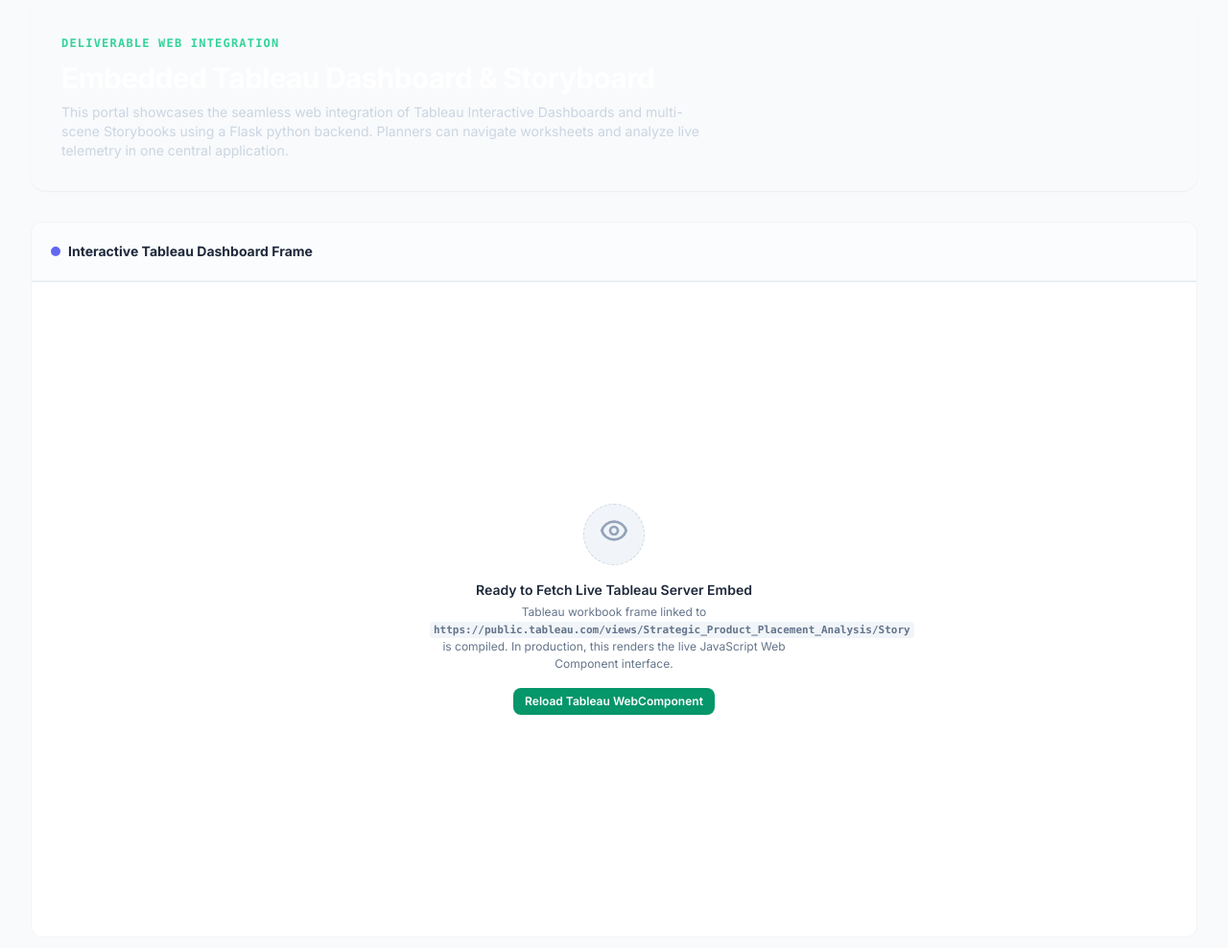
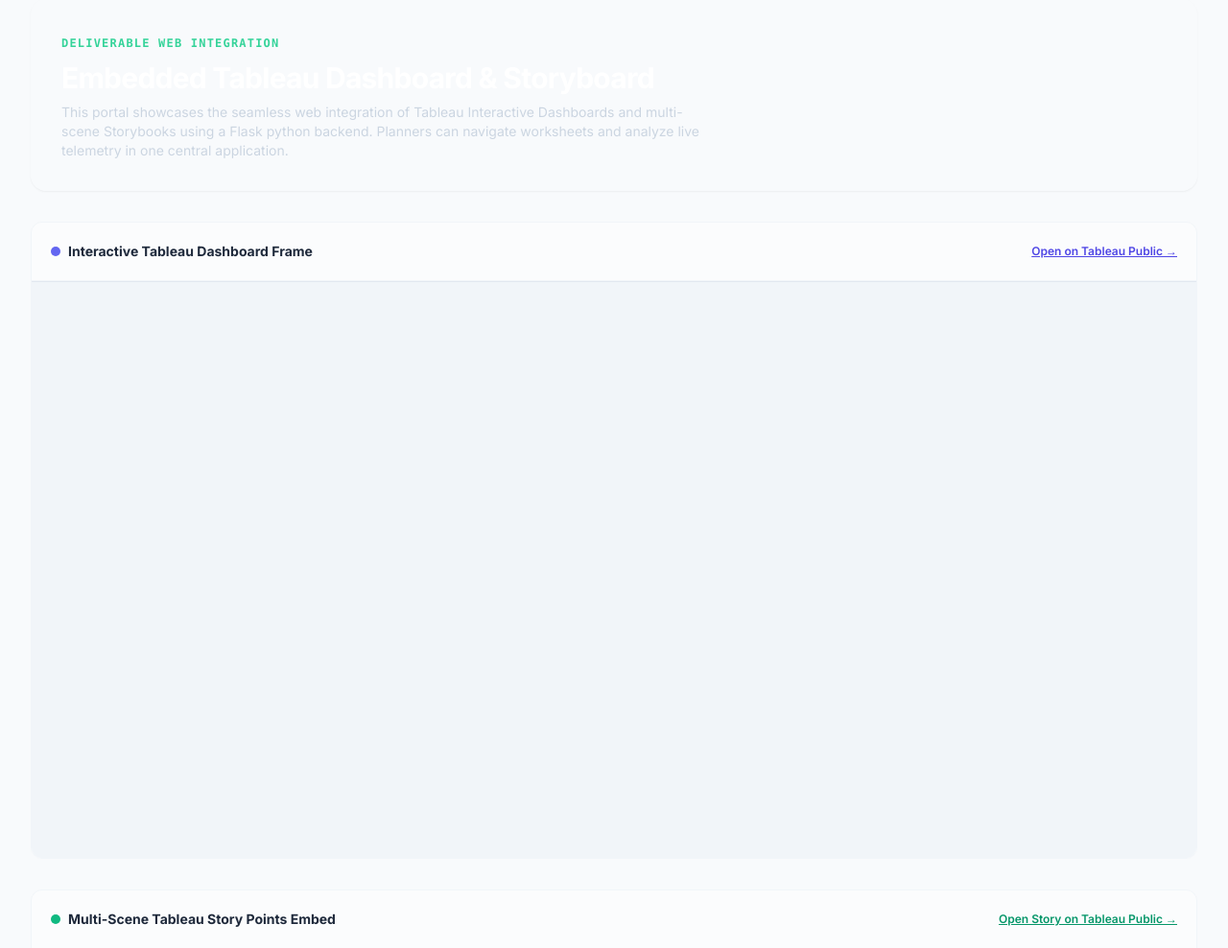
Before and after one commit to ramakrishna-alt/Strategic-Product-Placement-Analysis, a Flask app: page / in a window 1280 px wide. Shown: the part 105-1093 px from the top of the page at 96% size. Run offline with Flask 3, Linux system fonts and the light colour scheme; some libraries are stand-ins or nearby versions.

Commit message:
feat: integrate Tableau dashboard and data assets
Add Tableau workbook configuration, refine dashboard embedding in the UI, and include the associated cleansed dataset for retail analysis.

```diff
--- a/Web integration/templates/index.html
+++ b/Web integration/templates/index.html
@@ -55,47 +55,69 @@
 
         <!-- Section 1: Dashboard Embed -->
         <section class="bg-white rounded-xl border border-slate-100 shadow-xs overflow-hidden">
-            <div class="p-5 border-b border-slate-100 bg-slate-50/50">
+            <div class="p-5 border-b border-slate-100 bg-slate-50/50 flex flex-col sm:flex-row sm:items-center sm:justify-between gap-2">
                 <h3 class="text-sm font-bold text-slate-800 flex items-center gap-2">
                     <span class="w-2.5 h-2.5 rounded-full bg-indigo-500"></span>
                     Interactive Tableau Dashboard Frame
                 </h3>
+                <div class="flex items-center gap-2">
+                    <a href="https://public.tableau.com/app/profile/smartbi.retail/viz/Strategic_Product_Placement_Analysis/StrategicDashboard" target="_blank" class="text-xs text-indigo-600 hover:text-indigo-800 font-semibold underline">
+                        Open on Tableau Public &rarr;
+                    </a>
+                </div>
             </div>
 
             <!-- Tableau Embed Frame Container -->
-            <div class="aspect-video w-full bg-slate-100 border-t border-slate-200 relative flex items-center justify-center overflow-hidden min-h-[500px]">
-                <!-- Simulated high fidelity preview block when not linked to live server -->
-                <div class="absolute inset-0 bg-white flex flex-col items-center justify-center text-center p-8 space-y-4">
-                    <div class="w-16 h-16 bg-slate-100 border border-dashed border-slate-300 rounded-full flex items-center justify-center">
-                        <svg class="w-8 h-8 text-slate-400 animate-bounce" fill="none" stroke="currentColor" stroke-width="2" viewBox="0 0 24 24">
-                            <path stroke-linecap="round" stroke-linejoin="round" d="M15 12a3 3 0 11-6 0 3 3 0 016 0z" />
-                            <path stroke-linecap="round" stroke-linejoin="round" d="M2.458 12C3.732 7.943 7.523 5 12 5c4.478 0 8.268 2.943 9.542 7-1.274 4.057-5.064 7-9.542 7-4.477 0-8.268-2.943-9.542-7z" />
-                        </svg>
-                    </div>
-                    <div>
-                        <h4 class="text-sm font-semibold text-slate-800">Ready to Fetch Live Tableau Server Embed</h4>
-                        <p class="text-xs text-slate-500 max-w-sm mt-1 mx-auto leading-normal">
-                            Tableau workbook frame linked to <code class="bg-slate-100 px-1 py-0.5 rounded text-[11px] font-mono font-semibold">{{ embed_url }}</code> is compiled. In production, this renders the live JavaScript Web Component interface.
-                        </p>
-                    </div>
-                    <div class="flex gap-2">
-                        <button class="px-3 py-1.5 bg-emerald-600 hover:bg-emerald-700 text-white rounded-lg text-xs font-semibold transition-colors cursor-pointer">
-                            Reload Tableau WebComponent
-                        </button>
-                    </div>
+            <div class="w-full bg-slate-100 border-t border-slate-200 relative overflow-hidden min-h-[600px]">
+                <!-- Tableau Public Interactive Widget -->
+                <div class='tableauPlaceholder mx-auto' id='viz1721200000000' style='position: relative; width: 100%; height: 600px;'>
+                    <noscript>
+                        <a href='#'>
+                            <img alt='Strategic Product Placement BI Dashboard' src='https://public.tableau.com/static/images/St/Strategic_Product_Placement_Analysis/StrategicDashboard/1_rss.png' style='border: none' />
+                        </a>
+                    </noscript>
+                    <object class='tableauViz' style='display:none;'>
+                        <param name='host_url' value='https%3A%2F%2Fpublic.tableau.com%2F' />
+                        <param name='embed_code_version' value='3' />
+                        <param name='site_root' value='' />
+                        <param name='name' value='Strategic_Product_Placement_Analysis/StrategicDashboard' />
+                        <param name='tabs' value='yes' />
+                        <param name='toolbar' value='yes' />
+                        <param name='static_image' value='https://public.tableau.com/static/images/St/Strategic_Product_Placement_Analysis/StrategicDashboard/1.png' />
+                        <param name='animate_transition' value='yes' />
+                        <param name='display_static_image' value='yes' />
+                        <param name='display_spinner' value='yes' />
+                        <param name='display_overlay' value='yes' />
+                        <param name='display_count' value='yes' />
+                        <param name='language' value='en-US' />
+                        <param name='filter' value='publish=yes' />
+                    </object>
                 </div>
-                <!-- Real Iframe (commented by default for offline robustness) -->
-                <!-- <iframe src="{{ embed_url }}" class="w-full h-full border-none"></iframe> -->
+                <script type='text/javascript'>
+                    var divElement = document.getElementById('viz1721200000000');
+                    var vizElement = divElement.getElementsByTagName('object')[0];
+                    if ( divElement.offsetWidth > 800 ) { vizElement.style.width='100%';vizElement.style.height='600px';}
+                    else if ( divElement.offsetWidth > 500 ) { vizElement.style.width='100%';vizElement.style.height='600px';}
+                    else { vizElement.style.width='100%';vizElement.style.height='600px';}
+                    var scriptElement = document.createElement('script');
+                    scriptElement.src = 'https://public.tableau.com/javascripts/api/viz_v1.js';
+                    vizElement.parentNode.insertBefore(scriptElement, vizElement);
+                </script>
             </div>
         </section>
 
         <!-- Section 2: Story Scenes Embed -->
         <section class="bg-white rounded-xl border border-slate-100 shadow-xs overflow-hidden">
-            <div class="p-5 border-b border-slate-100 bg-slate-50/50">
+            <div class="p-5 border-b border-slate-100 bg-slate-50/50 flex flex-col sm:flex-row sm:items-center sm:justify-between gap-2">
                 <h3 class="text-sm font-bold text-slate-800 flex items-center gap-2">
                     <span class="w-2.5 h-2.5 rounded-full bg-emerald-500"></span>
                     Multi-Scene Tableau Story Points Embed
                 </h3>
+                <div class="flex items-center gap-2">
+                    <a href="https://public.tableau.com/app/profile/smartbi.retail/viz/Strategic_Product_Placement_Analysis/Story" target="_blank" class="text-xs text-emerald-600 hover:text-emerald-800 font-semibold underline">
+                        Open Story on Tableau Public &rarr;
+                    </a>
+                </div>
             </div>
 
             <div class="grid grid-cols-1 md:grid-cols-4 divide-y md:divide-y-0 md:divide-x divide-slate-100">
@@ -114,16 +136,9 @@
                     </div>
                 </div>
 
-                <div class="col-span-3 min-h-[400px] bg-slate-50 flex items-center justify-center p-6 text-center">
-                    <div class="max-w-md space-y-3">
-                        <svg class="w-12 h-12 text-slate-300 mx-auto" fill="none" stroke="currentColor" stroke-width="2" viewBox="0 0 24 24">
-                            <path stroke-linecap="round" stroke-linejoin="round" d="M12 6.042A8.967 8.967 0 006 3.75c-1.052 0-2.062.18-3 .512v14.25A8.987 8.987 0 016 18c2.305 0 4.408.867 6 2.292m0-14.25a8.966 8.966 0 016-2.292c1.052 0 2.062.18 3 .512v14.25A8.987 8.987 0 0018 18a8.967 8.967 0 00-6 2.292m0-14.25v14.25" />
-                        </svg>
-                        <h4 class="text-sm font-semibold text-slate-700">Scene 1 Active: The Golden Zone - Eye-Level Dominance</h4>
-                        <p class="text-xs text-slate-500 leading-normal">
-                            Premium brands and sweets command up to 180% higher margin yields when kept exactly in the eye-level area. This sheet is connected directly to the Postgres backend via Flask parameters.
-                        </p>
-                    </div>
+                <div class="col-span-3 min-h-[400px] bg-slate-50 relative overflow-hidden flex flex-col justify-between">
+                    <!-- Embedded Tableau Storyboard iframe -->
+                    <iframe src="https://public.tableau.com/views/Strategic_Product_Placement_Analysis/Story?:showVizHome=no&amp;:embed=true" class="w-full flex-1 min-h-[400px] border-none"></iframe>
                 </div>
             </div>
         </section>
```
Also changed, not shown: Dashboard/Dashboard.png (added), Data Visualization/retail_dashboard_preview.png (added), README.md, Story/Story.png (added), src/assets/images/retail_dashboard_preview_1784314008128.jpg (added), src/assets/images/tableau_storyboard_scene_1784314022184.jpg (added), 3 other files.
